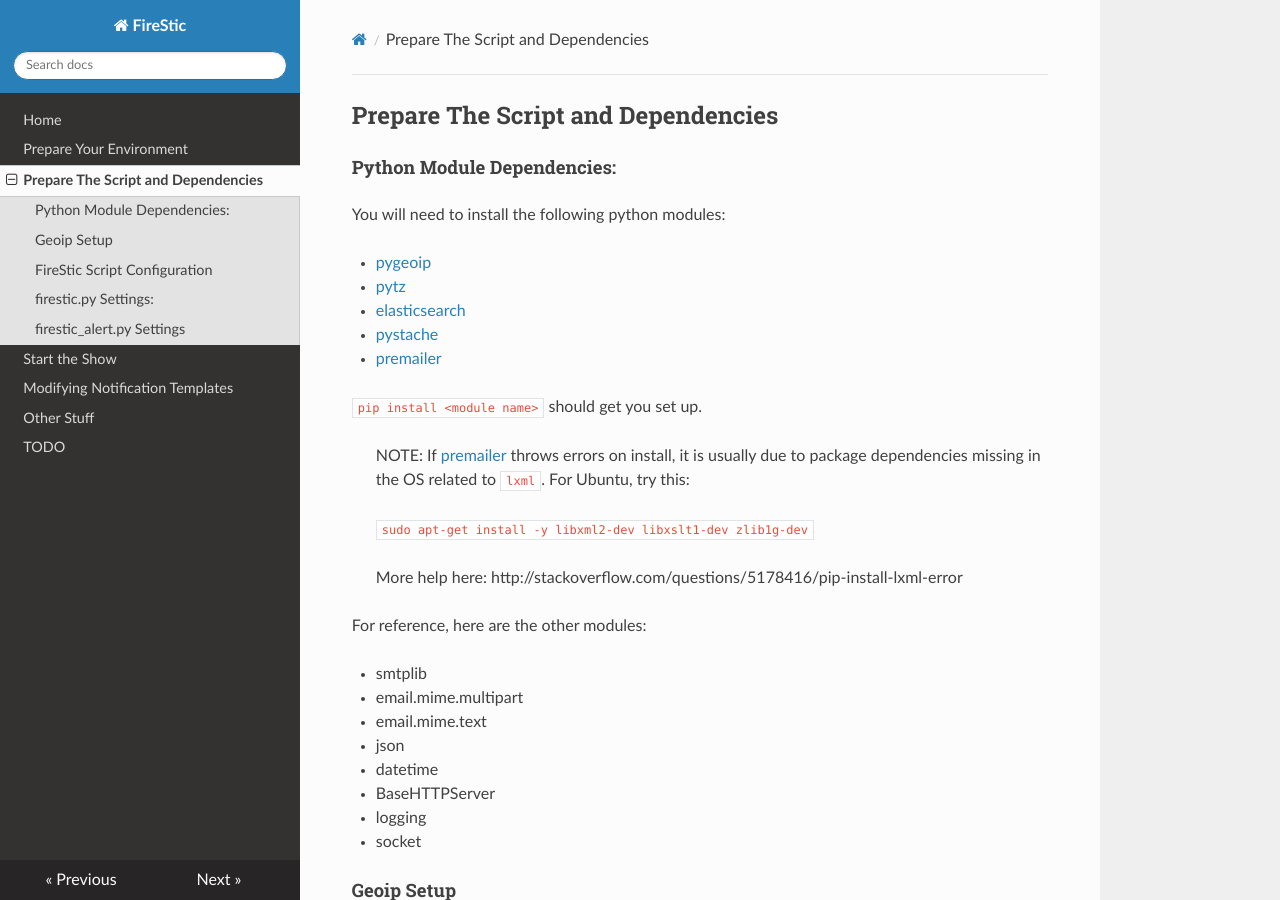
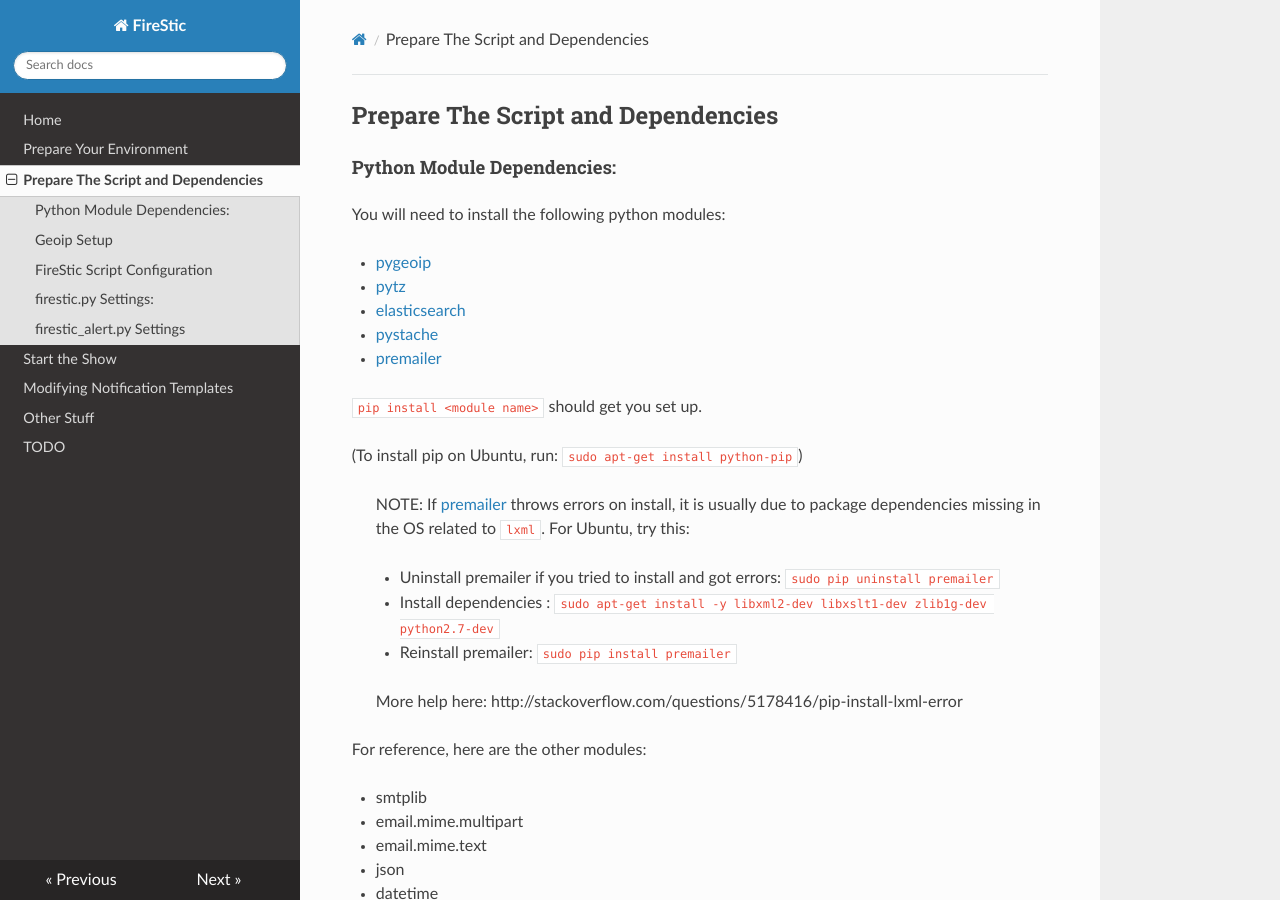
Before and after one commit to spcampbell/FireStic, an MkDocs documentation site: the page built from docs/prepscript.md, in a window 1280 px wide and 900 px high. Built offline with MkDocs 1.6.1, drawn with Linux system fonts in a browser that asks for light colours; nearby versions of some CDN libraries; old or Windows-style settings are respelled for this version of MkDocs.

Commit message:
Documentation update

```diff
--- a/docs/prepscript.md
+++ b/docs/prepscript.md
@@ -13,12 +13,17 @@ You will need to install the following python modules:
 
 `pip install <module name>` should get you set up.
 
+(To install pip on Ubuntu, run: `sudo apt-get install python-pip`)
+
 > NOTE: If [premailer](http://www.peterbe.com/plog/premailer.py) throws errors on install, it is usually due to
 > package dependencies missing in the OS related to `lxml`. For Ubuntu, try this:
 >
-> `sudo apt-get install -y libxml2-dev libxslt1-dev zlib1g-dev`
+> - Uninstall premailer if you tried to install and got errors: `sudo pip uninstall premailer`
+> - Install dependencies : `sudo apt-get install -y libxml2-dev libxslt1-dev zlib1g-dev python2.7-dev`
+> - Reinstall premailer: `sudo pip install premailer`
 >
 > More help here: http://stackoverflow.com/questions/5178416/pip-install-lxml-error
+>
 
 For reference, here are the other modules:
 
```
Also changed, not shown: docs/index.md (+4 -0 lines).
